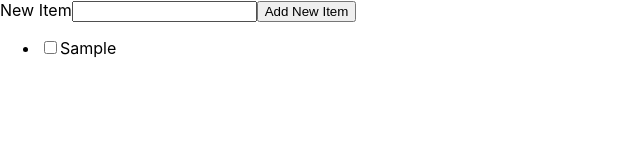
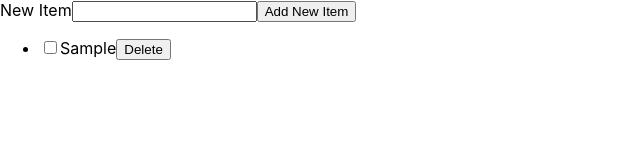
Before and after one commit to Ahmadalmuhtar/react-self-written-todo, a React (Create React App) app: page / in a window 1280 px wide. Both pictures are taken after typing "Sample" into the empty fields and a click on the button "Add New Item". Shown: the top 160 px of the page, without its empty margins (0-640 px from the left). Built offline with nearby package versions, Linux system fonts and the light colour scheme.

Commit message:
did the whole application on my own

```diff
--- a/src/App.js
+++ b/src/App.js
@@ -4,7 +4,15 @@ import React, { useEffect, useState } from "react";
 export default function App() {
 
     const [newItem, setNewItem] = useState("")
-    const [todos, setTodos] = useState([])
+    const [todos, setTodos] = useState(() => {
+        const localValue = localStorage.getItem("ITEMS")
+        if(localValue == null) return[]
+        return JSON.parse(localValue)
+})
+
+    useEffect(() => {
+        localStorage.setItem("ITEMS", JSON.stringify(todos))
+    }, [todos])
 
 
     function handleSubmit(e) {
@@ -20,8 +28,17 @@ export default function App() {
     function toggleTodo(id, completed) {
         setTodos(currentTodos => {
             return currentTodos.map(todo => {
-                if (todo.id === id) return { ...todo, completed }
+                if (todo.id === id) {
+                    return { ...todo, completed }
+                }
+                return todo
             })
+        })
+    }
+
+    function deleteTodo(id){
+        setTodos(currentTodos => {
+            return currentTodos.filter(todo => id !== todo.id)
         })
     }
 
@@ -35,11 +52,17 @@ export default function App() {
                 <button type="submit" onClick={handleSubmit} >Add New Item</button>
             </form>
             <ul>
+                {todos.length === 0 && "No Todos"}
                 {todos.map(todo => {
                     return (
                         <li key={todo.id}>
+                            <label>
                             <input type="checkbox" checked={todo.completed} onChange={e => toggleTodo(todo.id, e.target.checked)} />
                             {todo.title}
+                            </label>
+                        <button onClick={() => deleteTodo(todo.id)} >
+                            Delete
+                        </button>
                         </li>
                     )
                 })}
```
